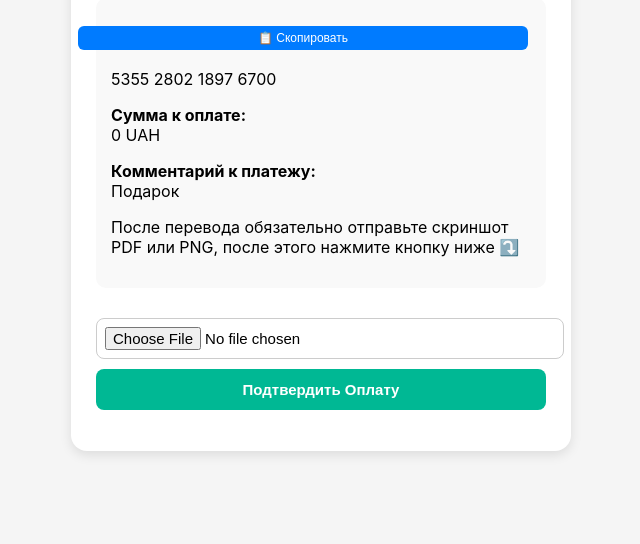
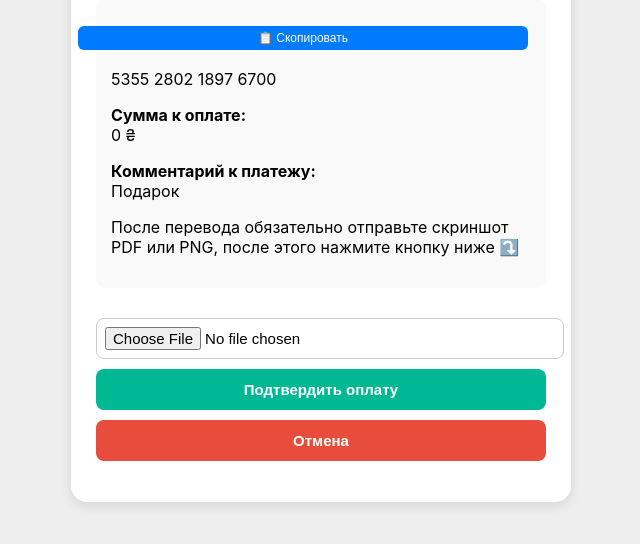
Before and after one commit to SerhiiM04/spyll-shop, a website: page public/payment.html in a window 1280 px wide. Shown: the part 156-700 px from the top of the page, without its empty margins (319-959 px from the left). Drawn offline with Linux system fonts and the light colour scheme; no server answers.

Commit message:
Update payment.html

```diff
--- a/public/payment.html
+++ b/public/payment.html
@@ -1,13 +1,13 @@
 <!DOCTYPE html>
 <html lang="ru">
 <head>
-  <meta charset="UTF-8" />
-  <meta name="viewport" content="width=device-width, initial-scale=1.0" />
+  <meta charset="UTF-8">
+  <meta name="viewport" content="width=device-width, initial-scale=1.0">
   <title>Оплата заказа</title>
   <style>
     body {
       font-family: -apple-system, BlinkMacSystemFont, 'Segoe UI', Roboto, sans-serif;
-      background: #f5f5f5;
+      background: #eeeeee;
       margin: 0;
       padding: 20px;
     }
@@ -59,15 +59,22 @@
     input[type="file"] {
       padding: 8px;
     }
-    button.submit {
+    .submit {
       background: #00b894;
       color: white;
       font-weight: bold;
       cursor: pointer;
       border: none;
     }
-    button.submit:hover {
+    .submit:hover {
       background: #019875;
+    }
+    .cancel {
+      background: #e74c3c;
+      color: white;
+      border: none;
+      font-weight: bold;
+      cursor: pointer;
     }
     .success-message {
       color: green;
@@ -82,12 +89,13 @@
     <div class="payment-info">
       <p><strong>Перевод на карту:</strong><br> <span id="cardNumber">5355 2802 1897 6700</span></p>
       <button class="copy-btn" onclick="copyCard()">📋 Скопировать</button>
-      <p><strong>Сумма к оплате:</strong> <span id="price">0</span> UAH</p>
+      <p><strong>Сумма к оплате:</strong> <span id="price">0</span> ₴</p>
       <p><strong>Комментарий к платежу:</strong> Подарок</p>
       <p>После перевода обязательно отправьте скриншот PDF или PNG, после этого нажмите кнопку ниже ⤵️</p>
     </div>
     <input type="file" id="screenshot" accept="image/*,.pdf">
-    <button class="submit" onclick="submitPayment()">Подтвердить Оплату</button>
+    <button class="submit" onclick="submitPayment()">Подтвердить оплату</button>
+    <button class="cancel" onclick="cancel()">Отмена</button>
     <p class="success-message" id="successMessage"></p>
   </div>
 
@@ -129,10 +137,6 @@
 
       const res = await fetch('/api/submit-payment', {
         method: 'POST',
-        headers: {
-          'x-telegram-id': localStorage.getItem('telegramId') || 'user',
-          'x-telegram-user': localStorage.getItem('telegramUser') || ''
-        },
         body: formData
       });
 
@@ -151,6 +155,10 @@
       });
     }
 
+    function cancel() {
+      window.location.href = '/';
+    }
+
     fetchPrices();
   </script>
 </body>
```
